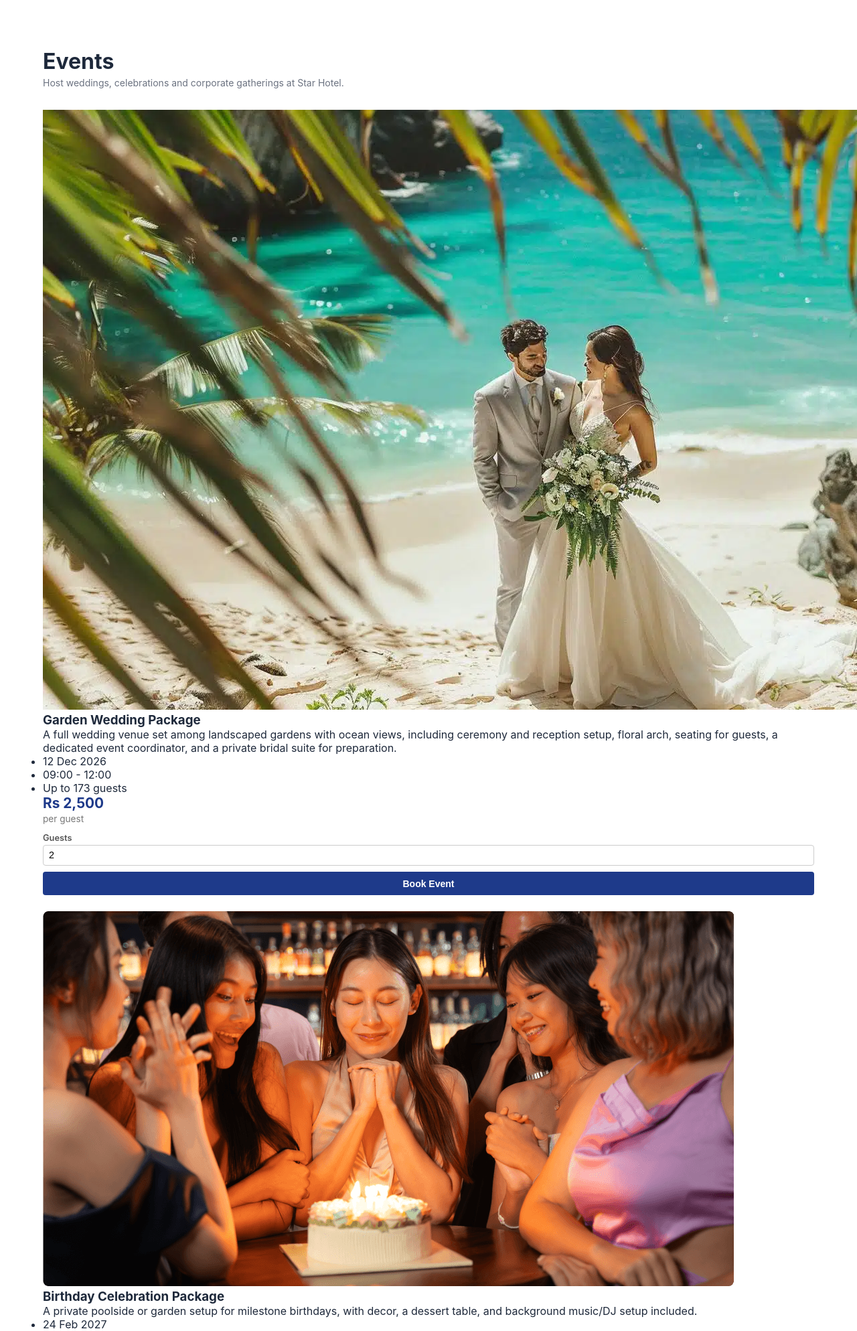
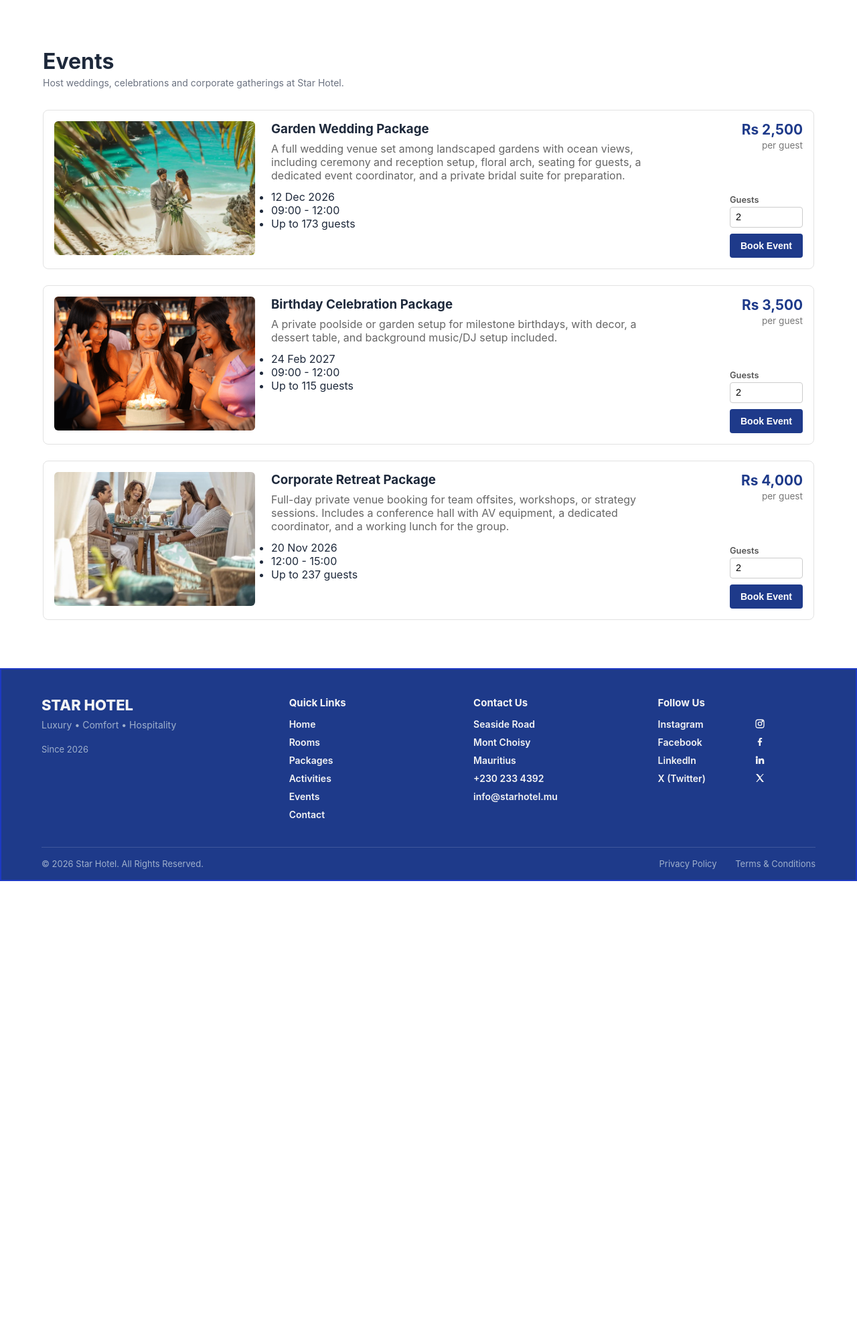
Before and after one commit to Ayushr0129/Star-hotel, a Django app: page /events/ in a window 1280 px wide; the page is wider, and only the part inside the window is pictured. Shown: the part 67-2055 px from the top of that part at 67% size. After the commit the page ends 1383 px from the top of that part, so only its background shows below. Run offline with Django 5.2, Linux system fonts and the light colour scheme; data comes from the database, SQL or seed files in the repository.

Commit message:
Styled event cards layout

```diff
--- a/StarHotel/hotel/static/css/style.css
+++ b/StarHotel/hotel/static/css/style.css
@@ -2224,3 +2224,47 @@ header:has(~ main .layout) {
     flex-direction: column;
     gap: 1.5rem;
 }
+
+/* Event cards */
+.event-card {
+    display: flex;
+    gap: 1.5rem;
+    background: #fff;
+    border: 1px solid #e2e2e2;
+    border-radius: 8px;
+    padding: 1rem;
+}
+
+.event-card-image {
+    width: 300px;
+    flex-shrink: 0;
+}
+
+.event-card-image img {
+    width: 100%;
+    height: 200px;
+    object-fit: cover;
+    border-radius: 6px;
+}
+
+.event-card-info {
+    flex: 1;
+}
+
+.event-card-name {
+    margin: 0 0 0.5rem 0;
+}
+
+.event-card-description {
+    color: #666;
+    margin: 0 0 0.75rem 0;
+}
+
+.event-card-action {
+    display: flex;
+    flex-direction: column;
+    align-items: flex-end;
+    justify-content: space-between;
+    text-align: right;
+    min-width: 180px;
+}
```
